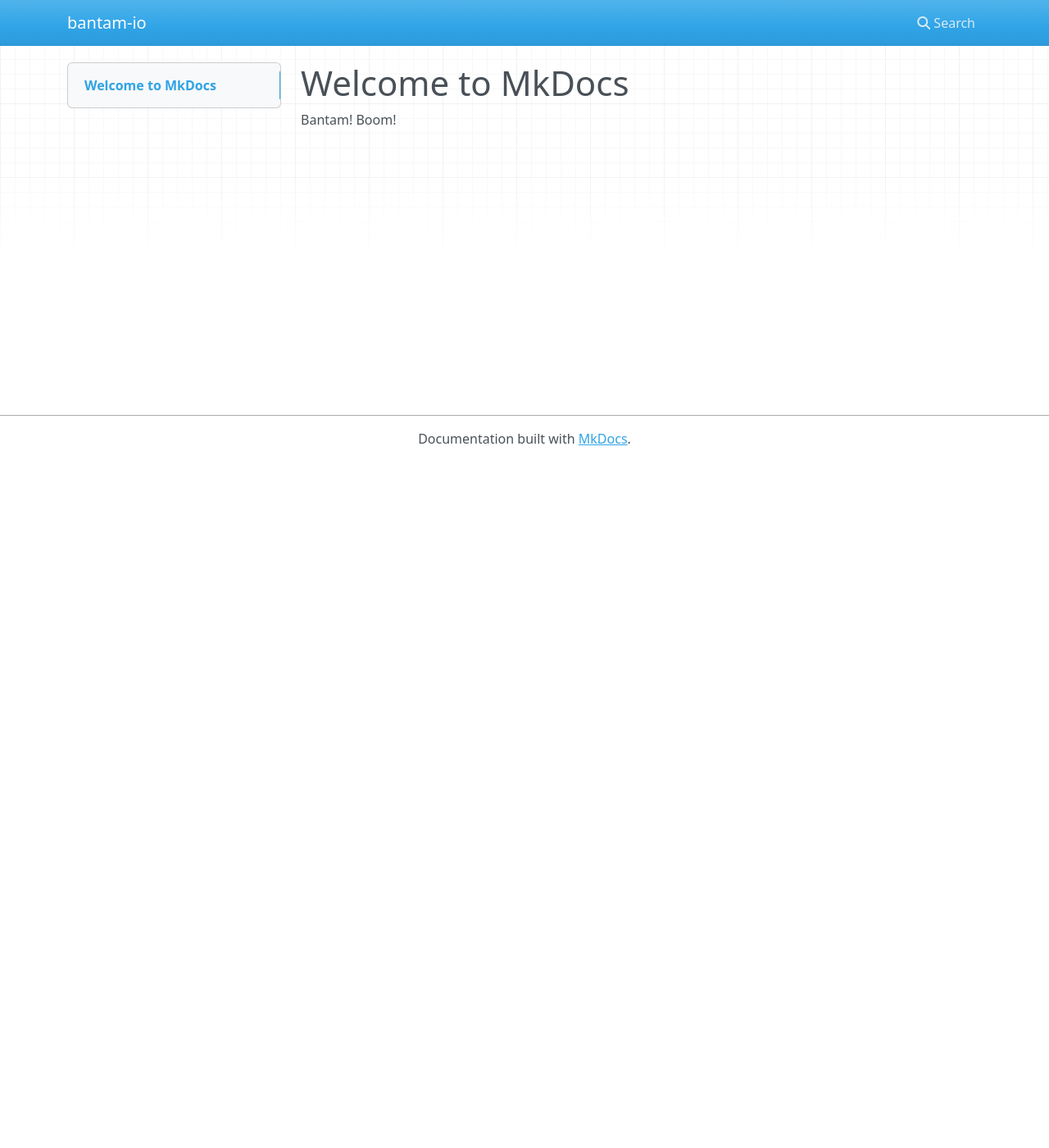
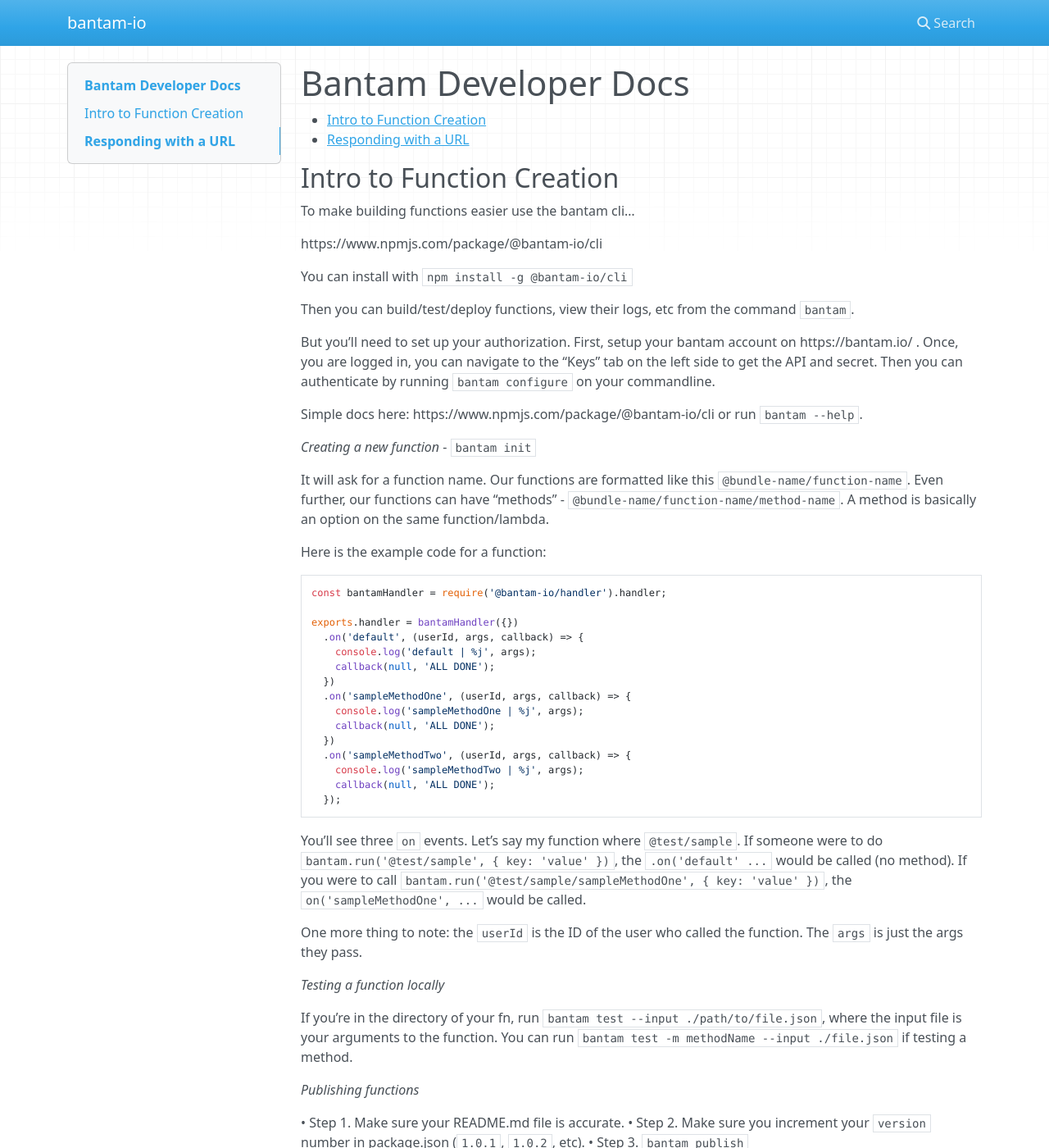
Before and after one commit to bantam-io/docs, an MkDocs documentation site: the page built from docs/index.md, in a window 1280 px wide and 1400 px high. Shown: the whole window at 82% size. Built offline with MkDocs 1.6.1, drawn with Linux system fonts in a browser that asks for light colours; nearby versions of some CDN libraries; some of the changed text lies outside the part shown.

Commit message:
adding bantam-docs

````diff
--- a/docs/index.md
+++ b/docs/index.md
@@ -1,3 +1,80 @@
-# Welcome to MkDocs
+# Bantam Developer Docs
 
-Bantam! Boom!
+- [Intro to Function Creation](#Intro-to-Function-Creation)
+- [Responding with a URL](#Responding-With-A-URL)
+
+## Intro to Function Creation
+
+To make building functions easier use the bantam cli…
+
+https://www.npmjs.com/package/@bantam-io/cli
+
+You can install with `npm install -g @bantam-io/cli`
+
+Then you can build/test/deploy functions, view their logs, etc from the command `bantam`.
+
+But you’ll need to set up your authorization. First, setup your bantam account on https://bantam.io/ .
+Once, you are logged in, you can navigate to the “Keys” tab on the left side to get the API and secret.
+Then you can authenticate by running `bantam configure` on your commandline.
+
+Simple docs here: https://www.npmjs.com/package/@bantam-io/cli or run `bantam --help`.
+
+_Creating a new function_ - `bantam init`
+
+It will ask for a function name. Our functions are formatted like this `@bundle-name/function-name`. Even further, our functions can have “methods” - `@bundle-name/function-name/method-name`. A method is basically an option on the same function/lambda.
+
+Here is the example code for a function:
+
+```js
+const bantamHandler = require('@bantam-io/handler').handler;
+
+exports.handler = bantamHandler({})
+  .on('default', (userId, args, callback) => {
+    console.log('default | %j', args);
+    callback(null, 'ALL DONE');
+  })
+  .on('sampleMethodOne', (userId, args, callback) => {
+    console.log('sampleMethodOne | %j', args);
+    callback(null, 'ALL DONE');
+  })
+  .on('sampleMethodTwo', (userId, args, callback) => {
+    console.log('sampleMethodTwo | %j', args);
+    callback(null, 'ALL DONE');
+  });
+```
+
+You’ll see three `on` events. Let’s say my function where `@test/sample`. If someone were to do `bantam.run('@test/sample', { key: 'value' })`, the `.on('default' ...` would be called (no method). If you were to call `bantam.run('@test/sample/sampleMethodOne', { key: 'value' })`, the `on('sampleMethodOne', ...` would be called.
+
+One more thing to note: the `userId` is the ID of the user who called the function. The `args` is just the args they pass.
+
+_Testing a function locally_
+
+If you’re in the directory of your fn, run `bantam test --input ./path/to/file.json`, where the input file is your arguments to the function. You can run `bantam test -m methodName --input ./file.json` if testing a method.
+
+_Publishing functions_
+
+• Step 1. Make sure your README.md file is accurate.
+• Step 2. Make sure you increment your `version` number in package.json (`1.0.1`, `1.0.2`, etc).
+• Step 3. `bantam publish`
+
+# Responding with a URL
+
+Say for example you want someone to go directly to a BantamURL and have it show an image. You may not want to run JavaScript with a promise, get the response, and then put the response in an the `src` tag for an `img`. You may instead just want to put a URL as the `src` that runs the bantam function and then responds with an image.
+
+Great.
+
+As a function developer, you just respond like this:
+
+```js
+cb(null, {
+  proxyResponse: {
+    statusCode: 302,
+    headers: {
+      Location: url,
+    },
+    body: '',
+  },
+});
+```
+
+If they use `bantam.run` instead of going to the `bantam.url`, that's okay - we figure that out and just respond with the URL as the result.
````
